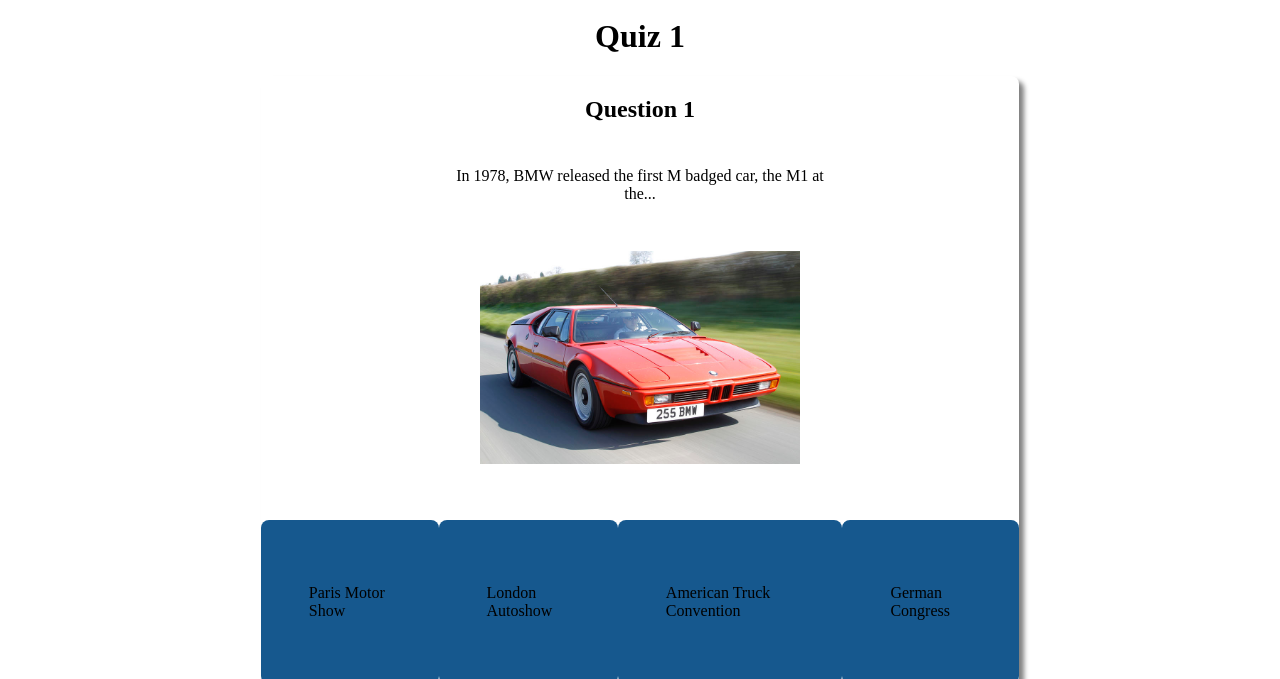
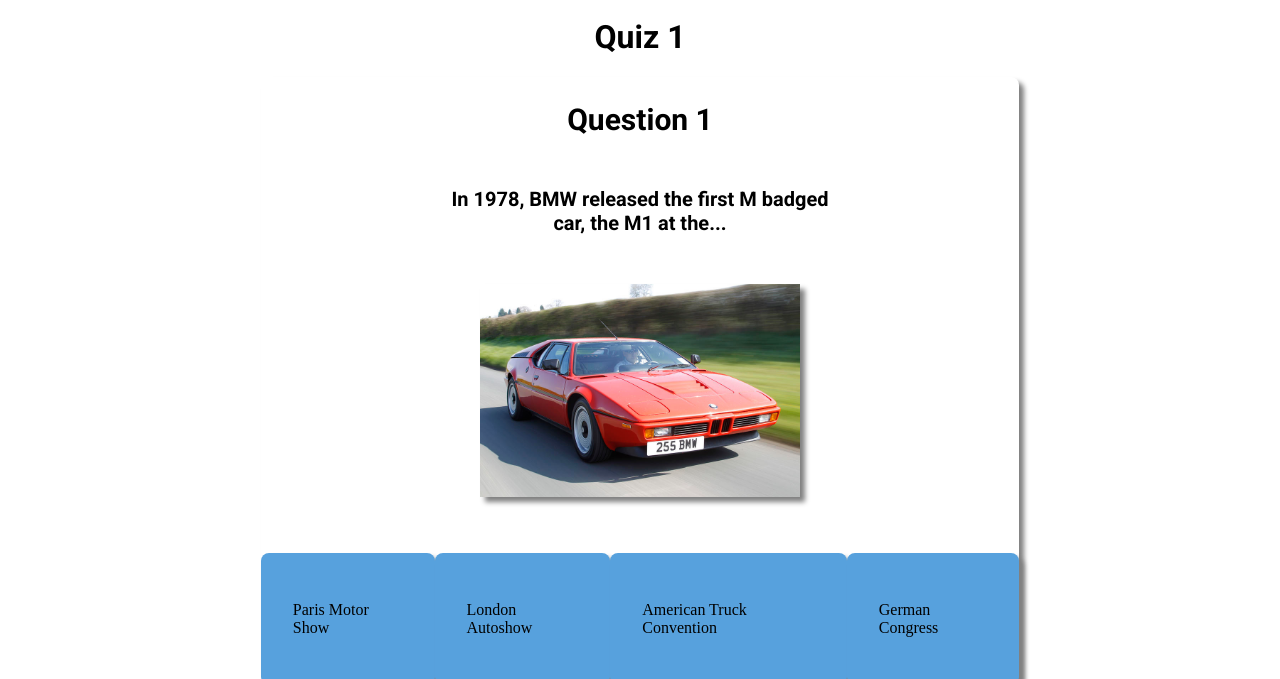
Before and after one commit to cowhca/coen161-final-project, a website: page public/quiz1.html in a window 1280 px wide. Shown: the part 121-800 px from the top of the page. Drawn offline with Linux system fonts and the light colour scheme; files that its build step writes are made by us from their sources; files whose address does not match are found by name.

Commit message:
Add files via upload

```diff
--- a/public/styles/quizpage.css
+++ b/public/styles/quizpage.css
@@ -1,5 +1,5 @@
 body {
-    background-image: url('../bmw_reduced.png');
+  background-image: url("../bmw_reduced.png");
   background-size: 100% 122%;
 }
 
@@ -17,7 +17,7 @@
 
 .tabs {
   color: #000000;
-    font-family: 'Roboto', sans-serif;
+  font-family: "Roboto", sans-serif;
   font-size: 2vw;
   font-weight: 700;
   margin-left: 9vw;
@@ -27,6 +27,7 @@
 
 #quiz-title {
   text-align: center;
+  font-family: "Roboto", sans-serif;
 }
 
 .question {
@@ -37,7 +38,7 @@
   display: flex;
   flex-direction: column;
   background-color: white;
-    background-image: url('../bmw_transparent.png');
+  background-image: url("../bmw_transparent.png");
   background-size: 70% 100%;
   background-position: center;
   background-repeat: no-repeat;
@@ -65,16 +66,21 @@
 .question-image {
   margin: auto;
   width: 20rem;
+  box-shadow: 5px 5px 5px grey;
 }
 
 .question-title {
   text-align: center;
+  font-size: 30px;
+  font-family: "Roboto", sans-serif;
 }
 
 .question-text {
   text-align: center;
   width: 50%;
   margin: auto;
+  font-family: "Roboto", sans-serif;
+  font-size: 20px;
 }
 
 .options {
@@ -87,12 +93,13 @@
 
 .option {
   border-radius: 0.5rem;
-    padding: 3rem;
-    background-color: #16588e;
+  padding: 2rem;
+  background-color: #57a1dd;
+  box-shadow: 5px 5px 5px grey;
 }
 
 .option:hover {
-    background-color: #81c4ff;
+  background-color: #1e8dee;
 }
 
 #next {
```
Lines whose indentation alone changed are shown as unchanged.
